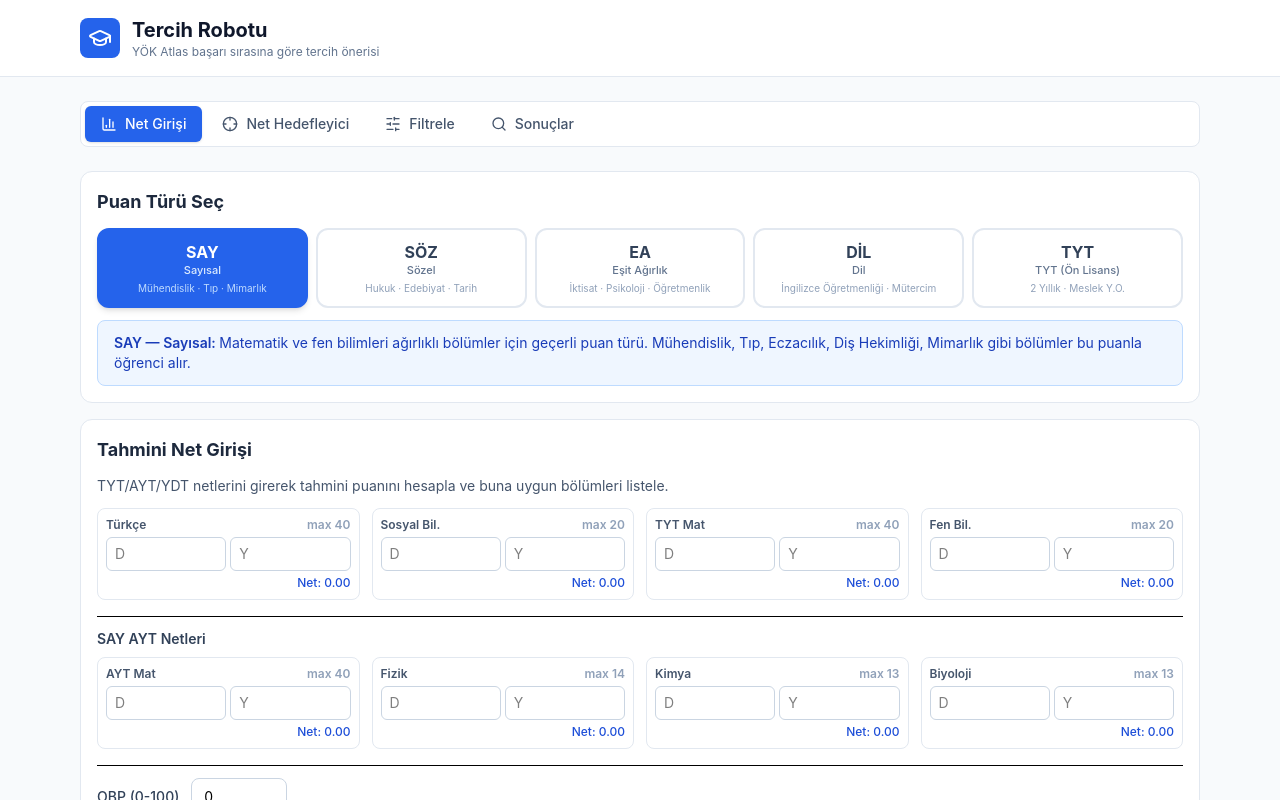
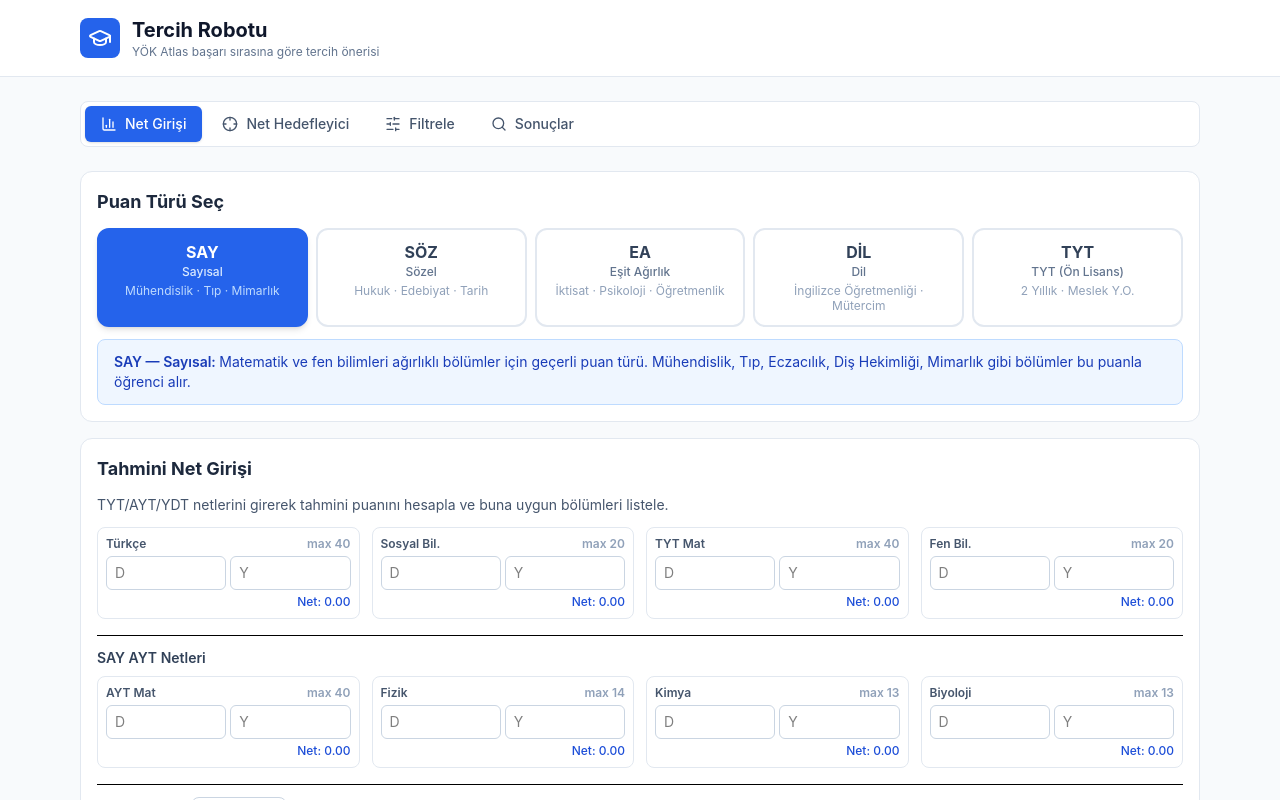
Before and after one commit to canakalin89/asaltercih, a React (Vite) app: page / in a window 1280 px wide. Shown: the top 800 px of the page. Built offline with nearby package versions, Linux system fonts and the light colour scheme.

Commit message:
fix: kart metinlerinde minimum text-xs boyutu (erişilebilirlik)
Agent-Logs-Url: https://github.com/canakalin89/asaltercih/sessions/fefc25c2-966b-4678-b6ba-7f1acba9c46c

Co-authored-by: canakalin89 <199611597+canakalin89@users.noreply.github.com>

```diff
--- a/src/App.tsx
+++ b/src/App.tsx
@@ -174,10 +174,10 @@ export default function App() {
                       }`}
                     >
                       <span className="text-base font-bold leading-tight">{pt}</span>
-                      <span className={`text-[11px] leading-tight font-medium ${selected ? "text-primary-100" : "text-slate-500"}`}>
+                      <span className={`text-xs leading-tight font-medium ${selected ? "text-primary-100" : "text-slate-500"}`}>
                         {info.kisaAd}
                       </span>
-                      <span className={`text-[10px] leading-tight mt-0.5 ${selected ? "text-primary-200" : "text-slate-400"}`}>
+                      <span className={`text-xs leading-tight mt-0.5 ${selected ? "text-primary-200" : "text-slate-400"}`}>
                         {info.ornekler}
                       </span>
                     </button>
```
